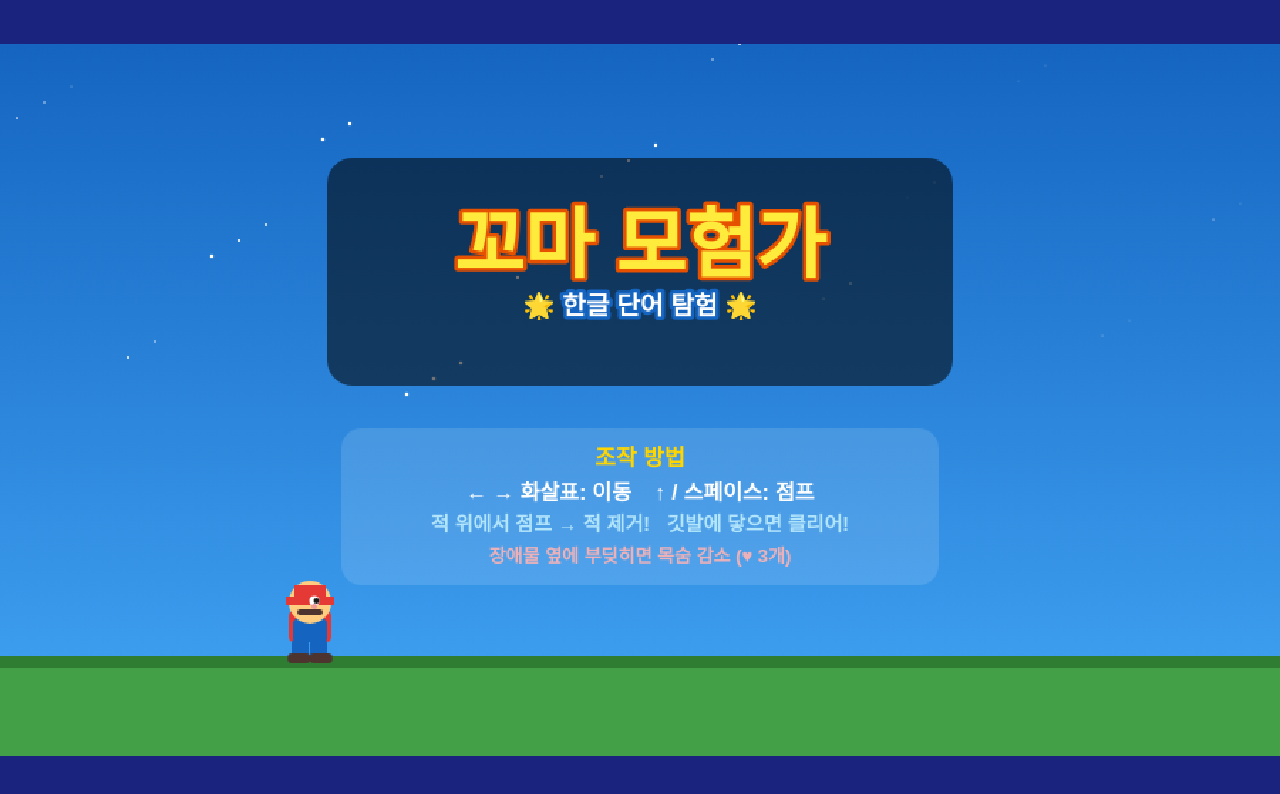
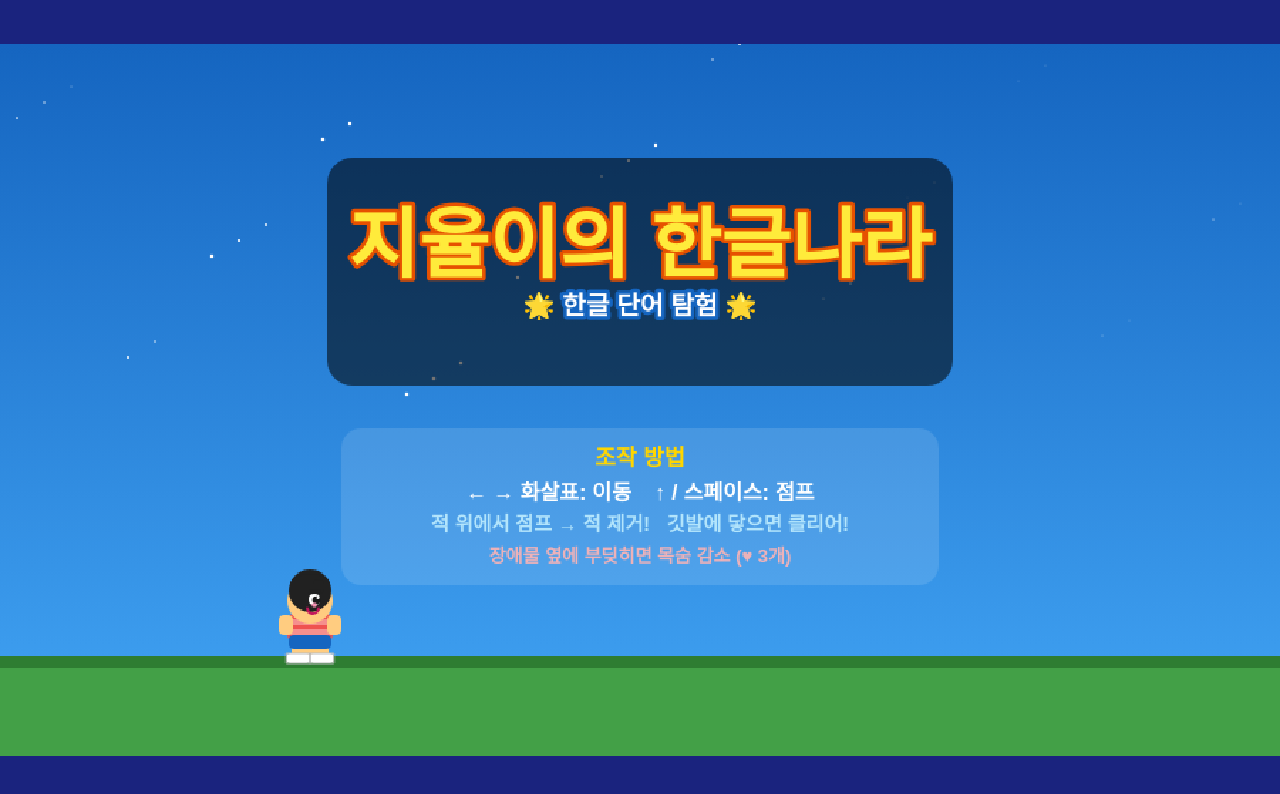
Before and after one commit to hellohanaworld/baby_game_1, a plain HTML site: page index.html in a window 1280 px wide. Drawn offline with Linux system fonts and the light colour scheme.

Commit message:
캐릭터를 5살 한국 남자아이로 변경, 타이틀 '지율이의 한글나라'로 수정

```diff
--- a/index.html
+++ b/index.html
@@ -3,7 +3,7 @@
 <head>
 <meta charset="UTF-8">
 <meta name="viewport" content="width=device-width, initial-scale=1.0">
-<title>꼬마 모험가</title>
+<title>지율이의 한글나라</title>
 <style>
 *{margin:0;padding:0;box-sizing:border-box}
 body{background:#1a237e;display:flex;justify-content:center;align-items:center;min-height:100vh;overflow:hidden;font-family:"맑은 고딕",sans-serif}
@@ -400,34 +400,70 @@ function drawPlayer(){
 
 function drawPlayerBody(x,y,facing,walkOsc){
   const f=facing;
-  // Body (red)
-  fillRR(x+3,y+18,30,22,4,'#e53935');
-  // Overalls (blue)
-  fillRR(x+6,y+24,24,16,3,'#1565c0');
-  // Straps
-  fillR(x+8,y+18,6,8,'#1565c0');
-  fillR(x+22,y+18,6,8,'#1565c0');
-  // Head
-  fillC(x+PW/2,y+12,15,'#ffcc80');
-  // Hat brim
-  fillR(x+1,y+8,34,6,'#e53935');
-  // Hat top
-  fillR(x+7,y+0,22,10,'#e53935');
-  // Eyes
-  const ex=f>0?x+21:x+11;
-  fillC(ex,y+11,3.5,'#fff');
-  fillC(ex+f*1.5,y+11,2,'#1a1a1a');
-  // Nose
-  fillC(x+PW/2+(f*3),y+15,2,'#ef9a9a');
-  // Mustache
-  fillRR(x+9,y+17,18,4,2,'#4e342e');
-  // Left leg
-  const ll=walkOsc;
-  fillRR(x+5,y+38,12,14,3,'#1565c0');
-  fillRR(x+18,y+38,12,14,3,'#1565c0');
-  // Shoes
-  fillRR(x+3+ll,y+48,16,7,3,'#4e342e');
-  fillRR(x+17-ll,y+48,16,7,3,'#4e342e');
+  const ll=walkOsc||0;
+
+  // ── 다리 (반바지 아래) ──
+  fillRR(x+5,y+36,13,16,3,'#ffcc80');   // 왼쪽 다리 (살색)
+  fillRR(x+18,y+36,13,16,3,'#ffcc80');  // 오른쪽 다리
+  // 신발 (흰 운동화)
+  fillRR(x+2+ll, y+48,17,7,3,'#fff');
+  fillRR(x+17-ll,y+48,17,7,3,'#fff');
+  cx.strokeStyle='#bbb';cx.lineWidth=1;
+  cx.strokeRect(x+2+ll,y+48,17,7);
+  cx.strokeRect(x+17-ll,y+48,17,7);
+
+  // ── 몸통 (밝은 줄무늬 티셔츠) ──
+  fillRR(x+2,y+20,32,20,5,'#ef5350');   // 빨간 티셔츠
+  // 흰 줄무늬
+  fillR(x+2,y+24,32,4,'rgba(255,255,255,0.35)');
+  fillR(x+2,y+31,32,4,'rgba(255,255,255,0.35)');
+  // 반바지
+  fillRR(x+3,y+35,30,10,4,'#1565c0');
+
+  // ── 팔 ──
+  if(f>0){
+    fillRR(x-4,y+21,10,14,4,'#ffcc80'); // 왼팔
+    fillRR(x+30,y+21,10,14,4,'#ffcc80');// 오른팔
+  } else {
+    fillRR(x-4,y+21,10,14,4,'#ffcc80');
+    fillRR(x+30,y+21,10,14,4,'#ffcc80');
+  }
+
+  // ── 얼굴 (통통하고 귀엽게) ──
+  // 얼굴 기본 (살색)
+  fillC(x+PW/2, y+11, 16,'#ffcc80');
+  // 볼터치 (귀여운 홍조)
+  const chkX=f>0?x+23:x+9;
+  cx.fillStyle='rgba(255,150,150,0.5)';
+  cx.beginPath();cx.ellipse(chkX,y+14,5,3.5,0,0,Math.PI*2);cx.fill();
+
+  // ── 까만 머리 ──
+  // 머리카락 뒷부분
+  fillC(x+PW/2,y+4,15,'#212121');
+  // 앞머리 (옆으로 가른 스타일)
+  cx.fillStyle='#212121';cx.beginPath();
+  cx.ellipse(x+PW/2,y+0,14,8,0,Math.PI,Math.PI*2);cx.fill();
+  // 앞머리 한 가닥
+  fillRR(f>0?x+20:x+6, y-4, 8, 10, 4,'#212121');
+
+  // ── 눈 ──
+  const eyeX=f>0?x+21:x+11;
+  // 눈 흰자
+  fillC(eyeX, y+10, 4,'#fff');
+  // 눈동자 (까만 눈)
+  fillC(eyeX+f*1.5, y+10.5, 2.8,'#1a1a1a');
+  // 눈 하이라이트
+  fillC(eyeX+f*2.5, y+9, 1,'#fff');
+  // 눈썹
+  cx.strokeStyle='#212121';cx.lineWidth=2;cx.lineCap='round';
+  cx.beginPath();cx.moveTo(eyeX-4,y+5);cx.lineTo(eyeX+4,y+4);cx.stroke();
+
+  // ── 코 & 입 ──
+  fillC(x+PW/2+f*3, y+14, 1.8,'#f48fb1');
+  // 미소
+  cx.strokeStyle='#c2185b';cx.lineWidth=1.8;cx.lineCap='round';
+  cx.beginPath();
+  cx.arc(x+PW/2+f*2,y+16,4,0.1,Math.PI-0.1);cx.stroke();
 }
 
 // ── Draw: enemies ─────────────────────────────────────────────────────────────
@@ -509,7 +545,7 @@ function drawTitle(){
   fillRR(W/2-220,80,440,160,18,'rgba(0,0,0,0.55)');
   const pulse=1+Math.sin(gt*0.07)*0.04;
   cx.save();cx.translate(W/2,145);cx.scale(pulse,pulse);
-  txtS('꼬마 모험가',0,0,52,'#ffeb3b','#e65100');
+  txtS('지율이의 한글나라',0,0,52,'#ffeb3b','#e65100');
   cx.restore();
   txtS('🌟 한글 단어 탐험 🌟',W/2,185,18,'#fff','#1565c0');
   // Controls
```
